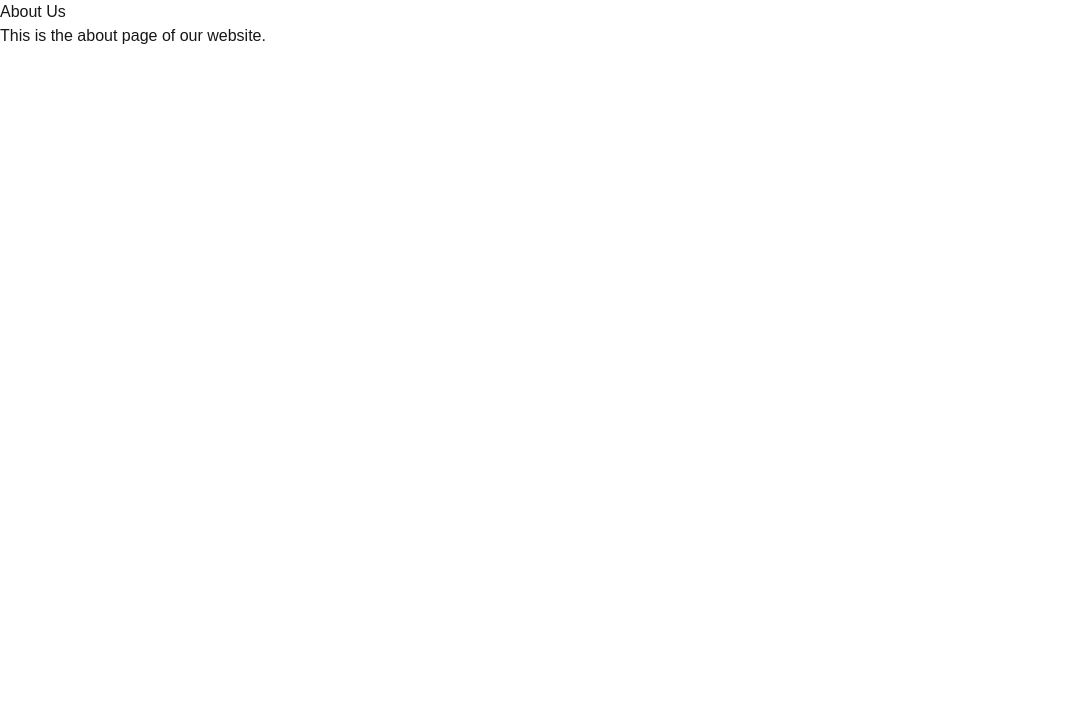
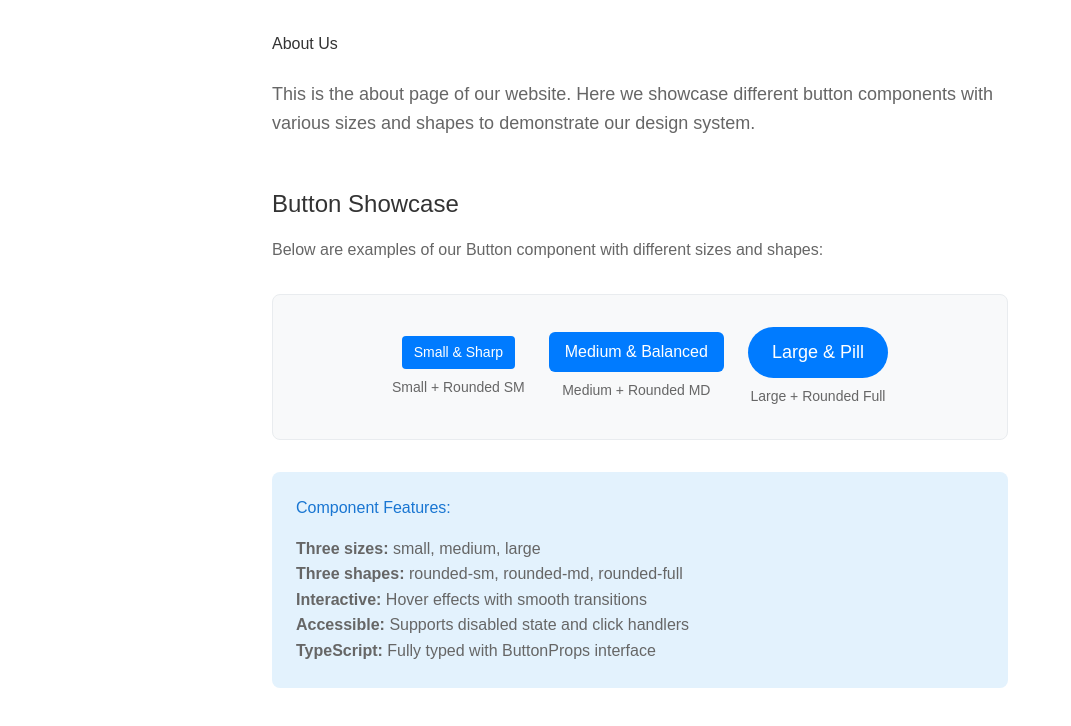
Before and after one commit to code-captain18/alx-project-0x02-setup, a Next.js app in the folder alx-project-0x02/: page /about in a window 1280 px wide. Shown: the top 726 px of the page, without its empty margins (0-1071 px from the left). Built offline with nearby package versions, Linux system fonts and the light colour scheme.

Commit message:
create button component of diff. sizes and shapes

```diff
--- /dev/null
+++ b/alx-project-0x02/components/common/Button.tsx
@@ -0,0 +1,92 @@
+import React from 'react'
+import { type ButtonProps } from '@/interfaces'
+
+const Button = ({
+    children,
+    size,
+    shape,
+    onClick,
+    type = 'button',
+    disabled = false
+}: ButtonProps) => {
+    const getSizeStyles = () => {
+        switch (size) {
+            case 'small':
+                return {
+                    padding: '0.375rem 0.75rem',
+                    fontSize: '0.875rem'
+                }
+            case 'medium':
+                return {
+                    padding: '0.5rem 1rem',
+                    fontSize: '1rem'
+                }
+            case 'large':
+                return {
+                    padding: '0.75rem 1.5rem',
+                    fontSize: '1.125rem'
+                }
+            default:
+                return {
+                    padding: '0.5rem 1rem',
+                    fontSize: '1rem'
+                }
+        }
+    }
+
+    const getShapeStyles = () => {
+        switch (shape) {
+            case 'rounded-sm':
+                return { borderRadius: '4px' }
+            case 'rounded-md':
+                return { borderRadius: '6px' }
+            case 'rounded-full':
+                return { borderRadius: '9999px' }
+            default:
+                return { borderRadius: '6px' }
+        }
+    }
+
+    const baseStyles = {
+        border: 'none',
+        backgroundColor: '#007bff',
+        color: 'white',
+        cursor: disabled ? 'not-allowed' : 'pointer',
+        fontWeight: '500',
+        transition: 'all 0.2s ease',
+        opacity: disabled ? 0.6 : 1,
+        ...getSizeStyles(),
+        ...getShapeStyles()
+    }
+
+    const hoverStyles = !disabled ? {
+        backgroundColor: '#0056b3',
+        transform: 'translateY(-1px)',
+        boxShadow: '0 4px 8px rgba(0, 123, 255, 0.3)'
+    } : {}
+
+    return (
+        <button
+            type={type}
+            onClick={onClick}
+            disabled={disabled}
+            style={baseStyles}
+            onMouseEnter={(e) => {
+                if (!disabled) {
+                    Object.assign(e.currentTarget.style, hoverStyles)
+                }
+            }}
+            onMouseLeave={(e) => {
+                if (!disabled) {
+                    e.currentTarget.style.backgroundColor = '#007bff'
+                    e.currentTarget.style.transform = 'translateY(0)'
+                    e.currentTarget.style.boxShadow = 'none'
+                }
+            }}
+        >
+            {children}
+        </button>
+    )
+}
+
+export default Button
--- a/alx-project-0x02/interfaces/index.ts
+++ b/alx-project-0x02/interfaces/index.ts
@@ -8,3 +8,12 @@ export interface PostModalProps {
     onClose: () => void;
     onSubmit: (title: string, content: string) => void;
 }
+
+export interface ButtonProps {
+    children: React.ReactNode;
+    size: 'small' | 'medium' | 'large';
+    shape: 'rounded-sm' | 'rounded-md' | 'rounded-full';
+    onClick?: () => void;
+    type?: 'button' | 'submit' | 'reset';
+    disabled?: boolean;
+}
--- a/alx-project-0x02/pages/about.tsx
+++ b/alx-project-0x02/pages/about.tsx
@@ -1,10 +1,83 @@
 import React from 'react'
+import Button from '@/components/common/Button'
 
 const about = () => {
     return (
-        <div>
-            <h1>About Us</h1>
-            <p>This is the about page of our website.</p>
+        <div style={{ padding: '2rem', maxWidth: '800px', margin: '0 auto' }}>
+            <h1 style={{ marginBottom: '1.5rem', color: '#333' }}>About Us</h1>
+            <p style={{ marginBottom: '3rem', color: '#666', fontSize: '1.125rem', lineHeight: '1.6' }}>
+                This is the about page of our website. Here we showcase different button components
+                with various sizes and shapes to demonstrate our design system.
+            </p>
+
+            <div style={{ marginBottom: '2rem' }}>
+                <h2 style={{ marginBottom: '1rem', color: '#333', fontSize: '1.5rem' }}>Button Showcase</h2>
+                <p style={{ marginBottom: '1.5rem', color: '#666' }}>
+                    Below are examples of our Button component with different sizes and shapes:
+                </p>
+            </div>
+
+            <div style={{
+                display: 'flex',
+                flexWrap: 'wrap',
+                gap: '1.5rem',
+                alignItems: 'center',
+                justifyContent: 'center',
+                padding: '2rem',
+                backgroundColor: '#f8f9fa',
+                borderRadius: '8px',
+                border: '1px solid #e9ecef'
+            }}>
+                <div style={{ textAlign: 'center' }}>
+                    <Button
+                        size="small"
+                        shape="rounded-sm"
+                        onClick={() => alert('Small button with rounded-sm clicked!')}
+                    >
+                        Small & Sharp
+                    </Button>
+                    <p style={{ marginTop: '0.5rem', fontSize: '0.875rem', color: '#666' }}>
+                        Small + Rounded SM
+                    </p>
+                </div>
+
+                <div style={{ textAlign: 'center' }}>
+                    <Button
+                        size="medium"
+                        shape="rounded-md"
+                        onClick={() => alert('Medium button with rounded-md clicked!')}
+                    >
+                        Medium & Balanced
+                    </Button>
+                    <p style={{ marginTop: '0.5rem', fontSize: '0.875rem', color: '#666' }}>
+                        Medium + Rounded MD
+                    </p>
+                </div>
+
+                <div style={{ textAlign: 'center' }}>
+                    <Button
+                        size="large"
+                        shape="rounded-full"
+                        onClick={() => alert('Large button with rounded-full clicked!')}
+                    >
+                        Large & Pill
+                    </Button>
+                    <p style={{ marginTop: '0.5rem', fontSize: '0.875rem', color: '#666' }}>
+                        Large + Rounded Full
+                    </p>
+                </div>
+            </div>
+
+            <div style={{ marginTop: '2rem', padding: '1.5rem', backgroundColor: '#e3f2fd', borderRadius: '8px' }}>
+                <h3 style={{ marginBottom: '1rem', color: '#1976d2' }}>Component Features:</h3>
+                <ul style={{ color: '#666', lineHeight: '1.6' }}>
+                    <li><strong>Three sizes:</strong> small, medium, large</li>
+                    <li><strong>Three shapes:</strong> rounded-sm, rounded-md, rounded-full</li>
+                    <li><strong>Interactive:</strong> Hover effects with smooth transitions</li>
+                    <li><strong>Accessible:</strong> Supports disabled state and click handlers</li>
+                    <li><strong>TypeScript:</strong> Fully typed with ButtonProps interface</li>
+                </ul>
+            </div>
         </div>
     )
 }
```
